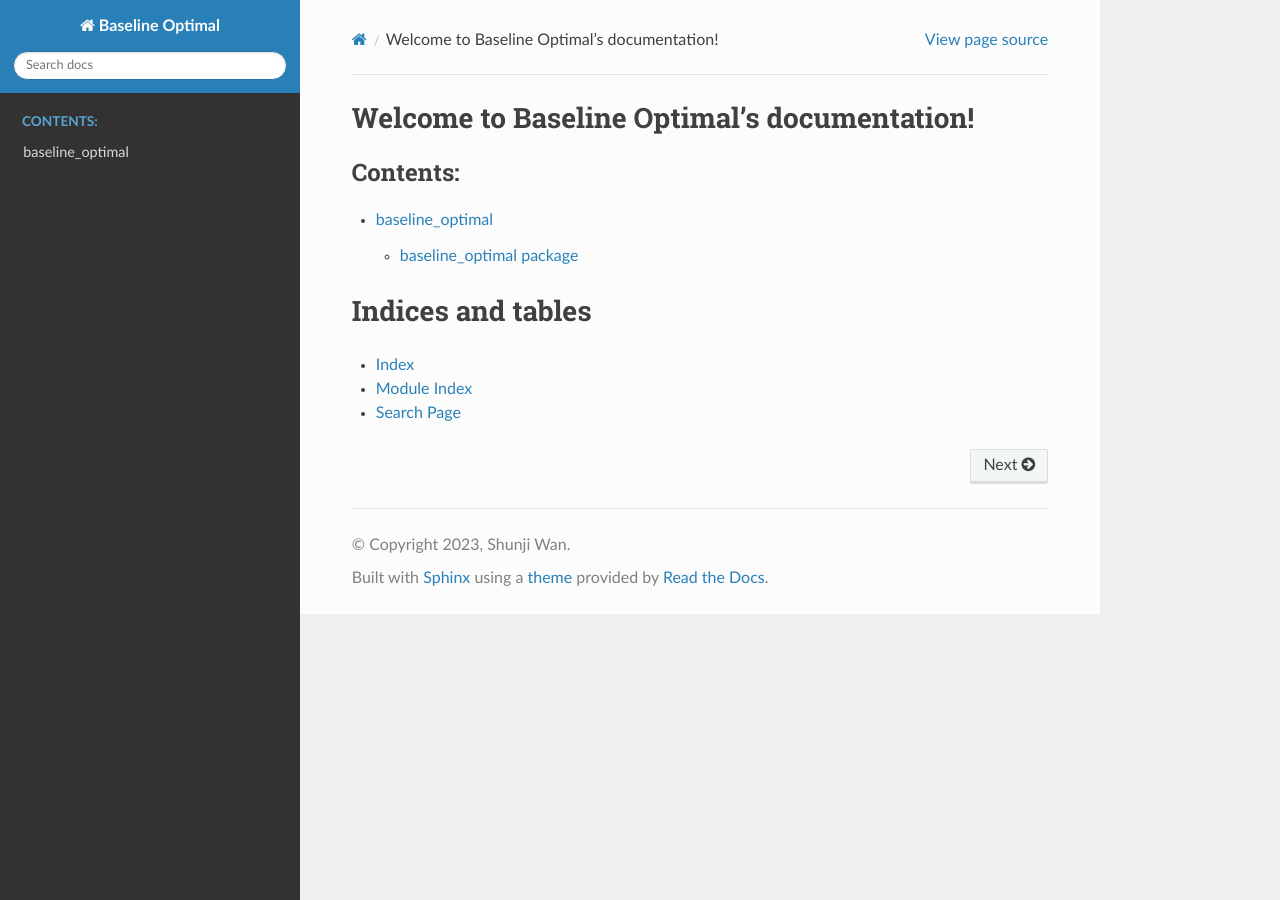
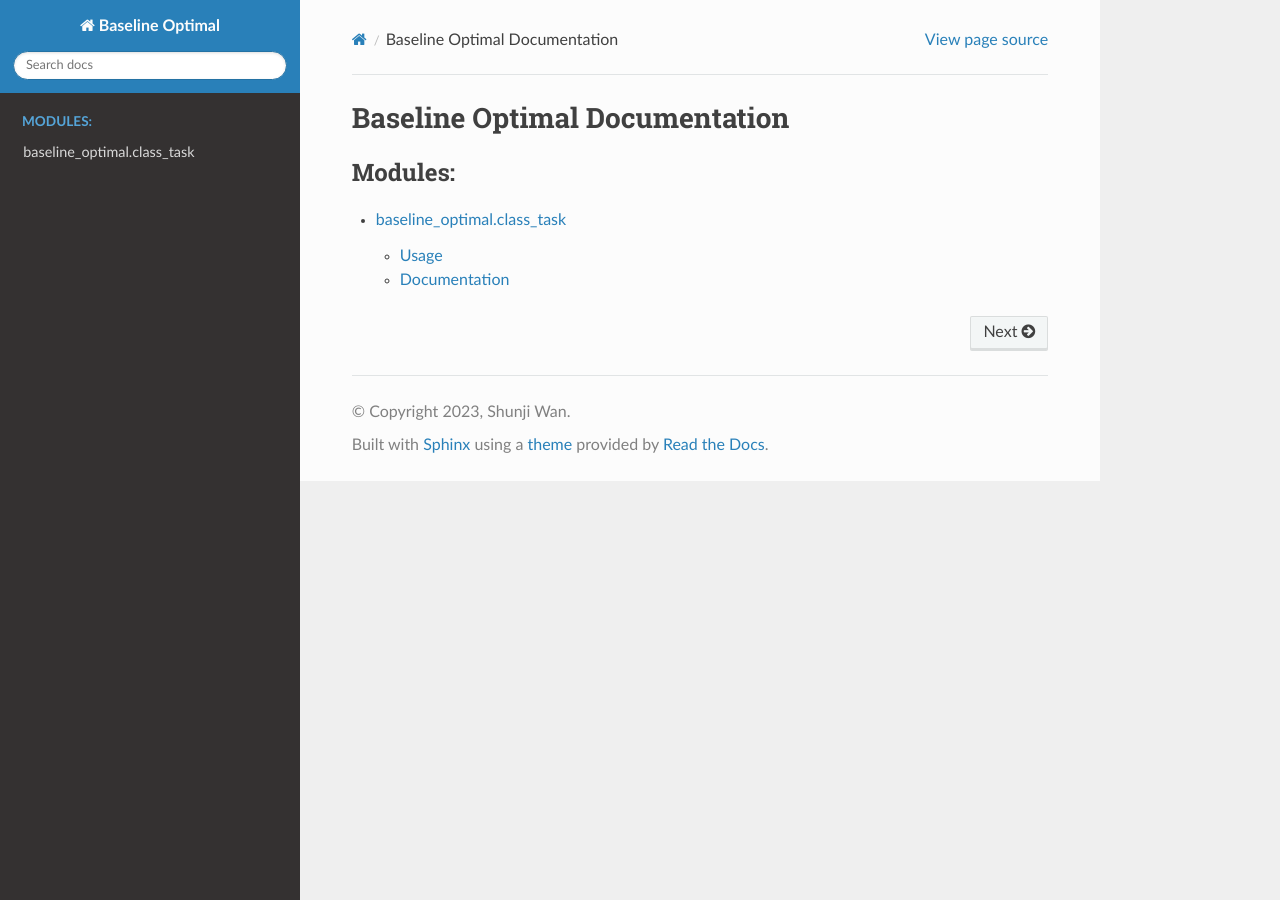
Before and after one commit to sjwan01/baseline_optimal, a Sphinx documentation site: the page built from docs/index.rst, in a window 1280 px wide. Built offline with Sphinx 7.4.7 and the Read the Docs theme 2.0.0, drawn with Linux system fonts in a browser that asks for light colours.

Commit message:
documentation and readme

```diff
--- a/docs/baseline_optimal.rst
+++ /dev/null
@@ -1,18 +0,0 @@
-baseline\_optimal package
-=========================
-
-baseline\_optimal.class\_task module
----------------------------------------------
-
-.. automodule:: baseline_optimal.class_task
-   :members:
-   :undoc-members:
-   :show-inheritance:
-
-Module contents
----------------
-
-.. automodule:: baseline_optimal
-   :members:
-   :undoc-members:
-   :show-inheritance:
--- /dev/null
+++ b/docs/class_task.rst
@@ -0,0 +1,68 @@
+baseline\_optimal.class\_task
+==============================
+
+The module currently supports classification tasks given balanced dataset.
+
+Usage
+------
+
+To prepare your data, make sure to:
+
+1. Remove features that machine learning models can't process, such as names and zip codes.
+2. Split the training and the test data, and encode the target variable if necessary,
+
+To start with, declare a ``ClassTask`` object:
+
+.. code-block:: python
+
+    from baseline_optimal import ClassTask
+
+    task = ClassTask()
+
+Search through the parameter space and optimize for the accuracy score by default. Other supported metrics for classification tasks can be found through `sklearn <https://scikit-learn.org/stable/modules/model_evaluation.html>`_.
+
+Set ``select=True`` when the dataset is large to enable feature selection prior to fitting models. This can speed up the optimization process by using a subset of the feature space, but it may lead to suboptimal results given relatively smaller dataset.
+
+``cv`` defines the number of folds within each iteration, and it can also take a `CV splitter <https://scikit-learn.org/stable/modules/cross_validation.html>`_. The ``optimize`` function aims to discover the optimal machine learning pipeline, incorporating the best data processor and estimator with optimized hyperparameters. Subsequently, it fits this optimal pipeline to the training data.
+
+.. code-block:: python
+
+    task.optimize(X=X_train, y=y_train, metric='accuracy', select=False,
+                  study_name='optimization', cv=5, n_trials=100)
+
+Access the best CV score.
+
+.. code-block:: python
+
+    print(task.best_score)
+
+After fitting the data, one option is to use the ``ClassTask`` object for probability estimates and evaluation on the test set. You may customize the classification threshold.
+
+.. code-block:: python
+
+    pred_prob = study.predict(X=X_test)
+
+    scores = study.evaluate(X=X_test, y_true=y_test, threshold=0.5)
+
+Or, you may obtain the optimal ``imblearn.pipeline.Pipeline`` object. Check here_.
+
+.. _here: https://imbalanced-learn.org/stable/references/generated/imblearn.pipeline.Pipeline.html
+
+.. code-block:: python
+
+    best_pipeline = study.best_pipeline
+
+    pred_prob = best_pipeline.predict_proba(X_test)
+
+    best_processor = best_pipeline.named_steps['processor']
+    best_estimator = best_pipeline.named_steps['estimator']
+
+Obtain the ``imblearn.pipeline.Pipeline`` object will allow you to do much more. The ``imblearn.pipeline.Pipeline`` object is returned here to allow resampling for imbalanced data during optimization in future versions. It shares similar API with ``sklearn.pipeline.Pipeline``.
+
+Documentation
+----------------
+
+.. automodule:: baseline_optimal.class_task
+   :members:
+   :undoc-members:
+   :show-inheritance:
--- a/docs/index.rst
+++ b/docs/index.rst
@@ -3,18 +3,18 @@
    You can adapt this file completely to your liking, but it should at least
    contain the root `toctree` directive.
 
-Welcome to Baseline Optimal's documentation!
+Baseline Optimal Documentation
 ============================================
 
 .. toctree::
    :maxdepth: 2
-   :caption: Contents:
+   :caption: Modules:
 
-   modules
+   class_task
 
-Indices and tables
-==================
+.. Indices and tables
+.. ==================
 
-* :ref:`genindex`
-* :ref:`modindex`
-* :ref:`search`
+.. * :ref:`genindex`
+.. * :ref:`modindex`
+.. * :ref:`search`
--- a/docs/modules.rst
+++ /dev/null
@@ -1,7 +0,0 @@
-baseline_optimal
-================
-
-.. toctree::
-   :maxdepth: 4
-
-   baseline_optimal
```
